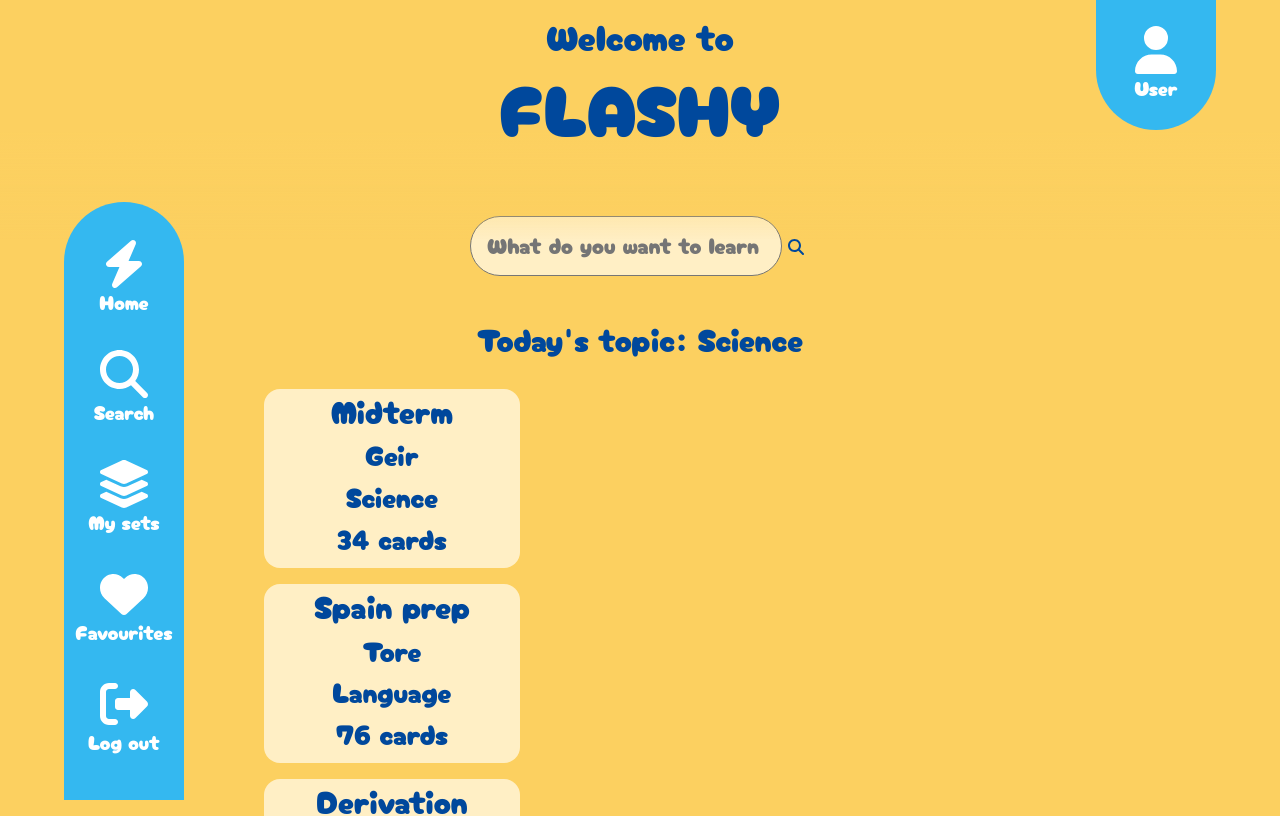
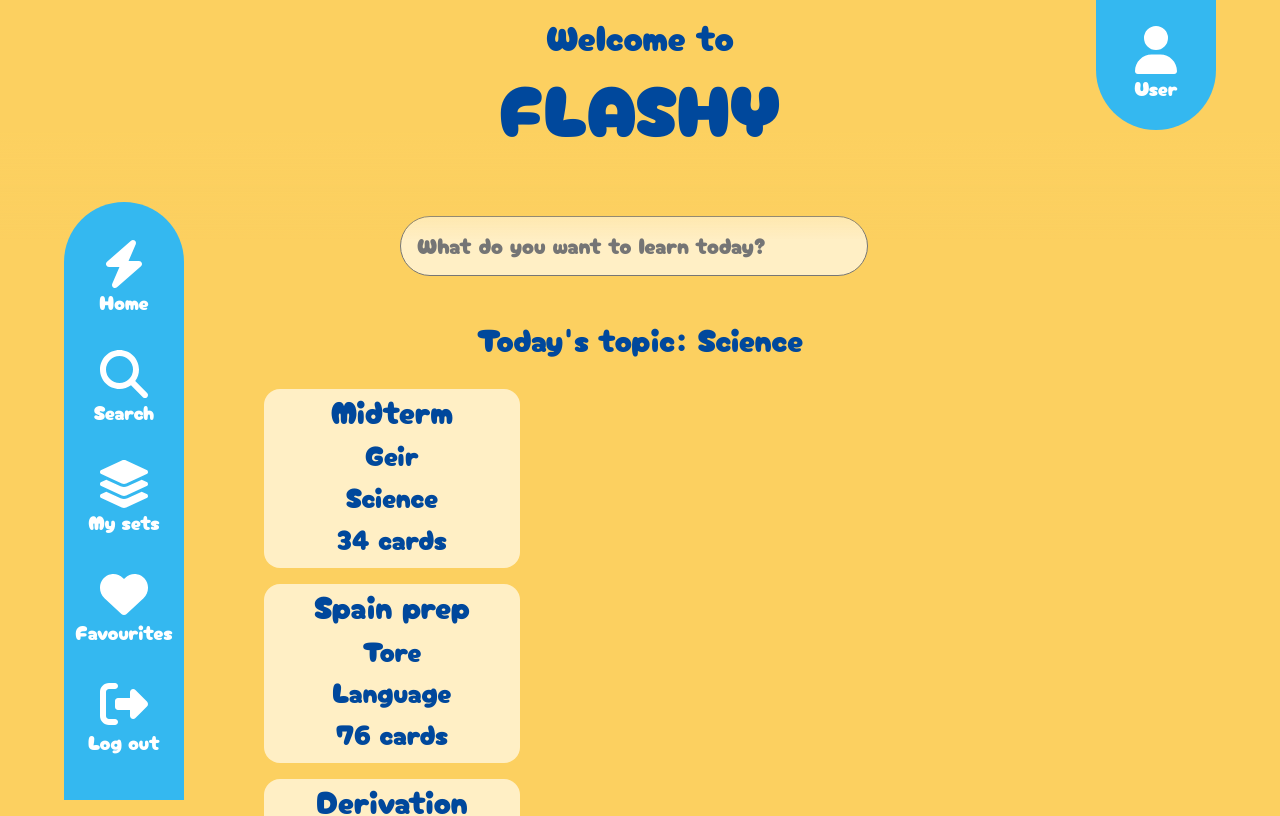
Before and after one commit to sigurhag/Flashy, a React (Create React App) app in the folder frontend/: page /home in a window 1280 px wide. Shown: the top 816 px of the page. Built offline with nearby package versions, Linux system fonts and the light colour scheme; the HTML template or start-up script is replaced by a standard one.

Commit message:
feat: updated searchbar

```diff
--- a/frontend/src/components/Searchbar.js
+++ b/frontend/src/components/Searchbar.js
@@ -1,30 +1,36 @@
 import React, { useState } from "react";
+import axios from "axios";
 
 const Searchbar = () => {
     const [searchQuery, setSearchQuery] = useState("");
 
-    const handleSubmit = (event) => {
+    const handleSubmit = async (event) => {
         event.preventDefault();
         console.log(`Searching for: ${searchQuery}`);
+        try{
+            const response = await axios.get("API_ENDPOINT?query=${searchquery}");
+            console.log("Result from search: ", response.data);
+            //Display search information
+        } catch (error) {
+            console.error("Unexpected error: ", error);
+        }
     };
 
     return (
         <form onSubmit={handleSubmit} className="pa3">
-            <div className="flex flex-wrap items-center">
+            <div>
                 <input
                     type="text"
+                    size={32}
                     className="input-reset ba pa3 mb2 grow font-color"
-                    style={{borderRadius: '90px', backgroundColor: '#FFEFC5', fontSize: '1.4rem'}}
+                    style={{borderRadius: '90px', backgroundColor: '#FFEFC5', fontSize: '1.4rem' }}
                     placeholder="What do you want to learn today?"
                     value={searchQuery}
                     onChange={(e) => setSearchQuery(e.target.value)}
                 />
                 <button type="submit" className="bg-transparent bn f4 pointer">
-                    <svg xmlns="http://www.w3.org/2000/svg" viewBox="0 0 512 512" className="h1 w1">
-                        <path fill="#00489C" d="M416 208c0 45.9-14.9 88.3-40 122.7L502.6 457.4c12.5 12.5 12.5 32.8 0 45.3s-32.8 12.5-45.3 0L330.7 376c-34.4 25.2-76.8 40-122.7 40C93.1 416 0 322.9 0 208S93.1 0 208 0S416 93.1 416 208zM208 352a144 144 0 1 0 0-288 144 144 0 1 0 0 288z"/>
-                    </svg>
                 </button>
-            </div>
+                </div>
         </form>
     );
 }
--- a/frontend/src/index.css
+++ b/frontend/src/index.css
@@ -74,7 +74,6 @@ body {
   background: linear-gradient(to bottom, #FCD060, #FCD060 55%, transparent);
 }
 
-
 .fixed-top-middle h1{
   font-size: 72px;
 }
```
